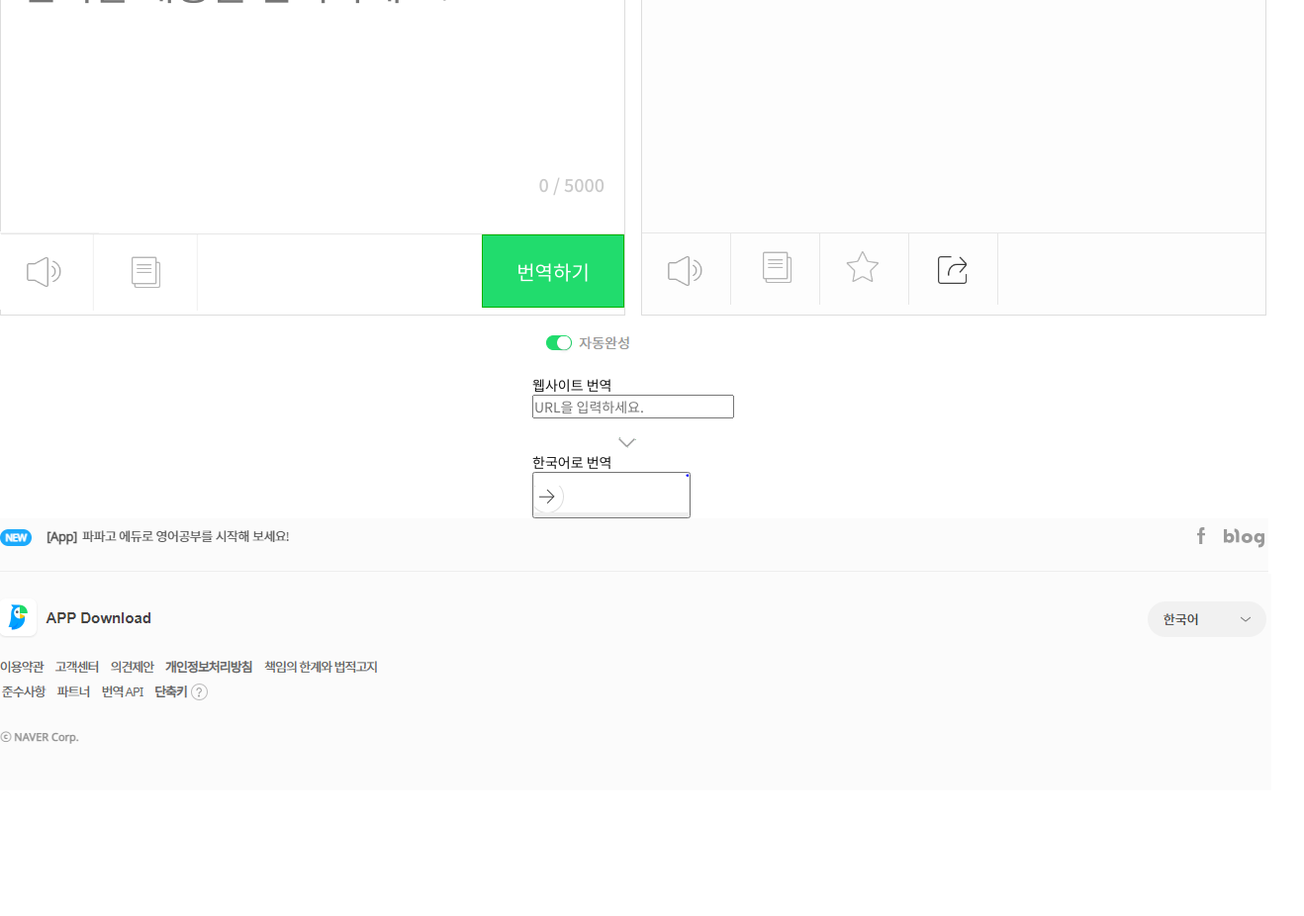
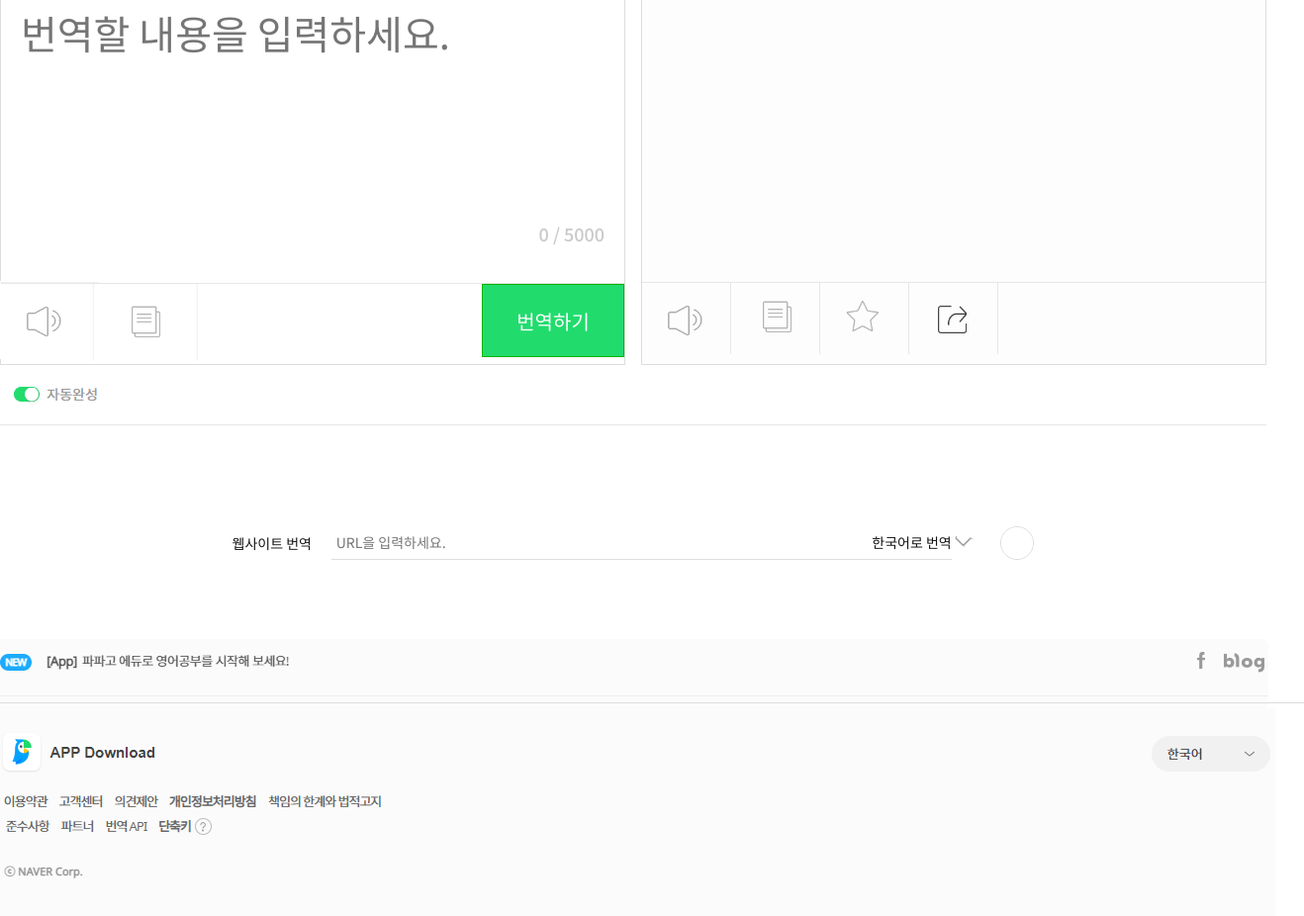
Before and after one commit to dj04304/JavaStudy-junhyeong-20220513, a plain HTML site: page papago/index.html in a window 1280 px wide. Shown: the part 256-1182 px from the top of the page at 99% size, 1318 px wide, since content can reach past the window. Before the commit the page ends 1055 px from the top, so only its background shows below. Drawn offline with Linux system fonts and the light colour scheme.

Commit message:
0614 백엔드 웹표준 수업 클론코딩마무리 및 자바스크립트 반복문 입니다.

```diff
--- /dev/null
+++ b/js/for.js
@@ -0,0 +1,6 @@
+let result = 0;
+
+for(let i = 0; i < 100; i++){
+    console.log("i = " + i);
+    result += (i + 1);
+}
--- /dev/null
+++ b/js/for2.js
@@ -0,0 +1 @@
+console.log(result);
--- a/papago/css/index.css
+++ b/papago/css/index.css
@@ -5,10 +5,12 @@
     --sub-fontcolor: rgb(201, 201, 201);
 }
 
-.d-container {
+.main-container {
     display: flex;
     flex-direction: column;
     align-items: center;
+
+    padding: 50px 0px 80px;
 }
 
 /* header */
@@ -92,7 +94,6 @@ nav img {
 }
 
 .article-body-textarea {
-
     width: 630px;
     height: 219px;
 }
@@ -164,3 +165,108 @@ pre {
 
     background-color: #21DC6D;
 }
+
+.section-container {
+    width: 1280px;
+}
+
+.section-top {
+    display: flex;
+    align-items: center;
+    border-bottom: 1px solid var(--article-border-color);
+
+    width: 100%;
+    height: 61px;
+}
+
+.section-bottom {
+    display: flex;
+    justify-content: center;
+    align-items: flex-end;
+
+    height: 136px;
+}
+
+.sb-url {
+    display: flex;
+    justify-content: space-between;
+    align-items: center;
+
+    width: 811px;
+}
+
+.lable-url label {
+    font-size: 16px;
+}
+
+.input-url {
+    display: flex;
+
+    border-bottom: 1px solid var(--main-color);
+    padding-bottom: 1px;
+
+    max-width: 658px;
+}
+
+.input-url input {
+    border: none;
+
+    padding: 6px 5px;
+
+    width: 427px;
+    height: 32px;
+}
+
+.input-select-convert {
+    display: flex;
+    justify-content: flex-end;
+    align-items: center;
+
+    width: 230px;
+    height: 32px;
+}
+
+.button-url button {
+    display: flex;
+    justify-content: center;
+    align-items: center;
+
+    border: 1px solid var(--main-color);
+    border-radius: 50%;
+
+    width: 34px;
+    height: 34px;
+
+    overflow: hidden;
+
+    background-color: white;
+}
+
+footer {
+    display: flex;
+    flex-direction: column;
+    align-items: center;
+
+    background-color: #fbfbfb;
+}
+
+.footer1 {
+    display: flex;
+    justify-content: center;
+    align-items: center;
+
+    border-bottom: 1px solid var(--main-color);
+    padding: 19px 36px 20px;
+
+    height: 65px;
+}
+
+.footer2 {
+    display: flex;
+    align-items: center;
+
+    padding: 32px 36px;
+
+    width: 1352px;
+    height: 228px;
+}
--- a/papago/index.html
+++ b/papago/index.html
@@ -22,7 +22,7 @@
         </header>
         <!-- main -->
         <main>
-            <div class="d-container">
+            <div class="main-container">
                 <div class="article-container">
                     <article class="article-left">
                         <div class="article-header">
@@ -82,16 +82,17 @@
                         </div>
                     </article>
                 </div>
-                <div class="d-flex-column">
+                <div class="section-container">
                     <section class="section-top">
                         <img src="images/index_items/auto_complection.PNG">
                     </section>
                     <section class="section-bottom">
+                        <div class="sb-url">
                             <div class="label-url">
-                            <label for="">웹사이트 번역</label>
+                                <label for="web-url">웹사이트 번역</label>
                             </div>
                             <div class="input-url">
-                            <input type="url" placeholder="URL을 입력하세요.">
+                                <input type="url" id="web-url" placeholder="URL을 입력하세요.">
                                 <div class="input-select-convert">
                                     <span>한국어로 번역</span>
                                     <img src="images/index_items/combo_icon.PNG" alt="">
@@ -100,15 +101,16 @@
                             <div class="button-url">
                                 <button><img src="images/index_items/arrow.PNG" alt=""></button>
                             </div>
+                        </div>
                     </section>
                 </div>
             </div>
         </main>
         <footer>
-            <div class="d-container">
+            <div class="footer1">
                 <img src="images/index_footer/footer1.PNG" alt="">
             </div>
-            <div class="d-container">
+            <div class="footer2">
                 <img src="images/index_footer/footer2.PNG" alt="">
             </div>
         </footer>
--- /dev/null
+++ b/study14.html
@@ -0,0 +1,14 @@
+<!DOCTYPE html>
+<html lang="en">
+<head>
+    <meta charset="UTF-8">
+    <meta http-equiv="X-UA-Compatible" content="IE=edge">
+    <meta name="viewport" content="width=device-width, initial-scale=1.0">
+    <title>Document</title>
+</head>
+<body>
+    <script src="./js/for.js"></script>
+    <script src="./js/for2.js"></script>
+
+</body>
+</html>
```
Also changed, not shown: js/function1.js (added, +33 -0 lines), study15.html (added, +12 -0 lines). Lines whose indentation alone changed are shown as unchanged.
